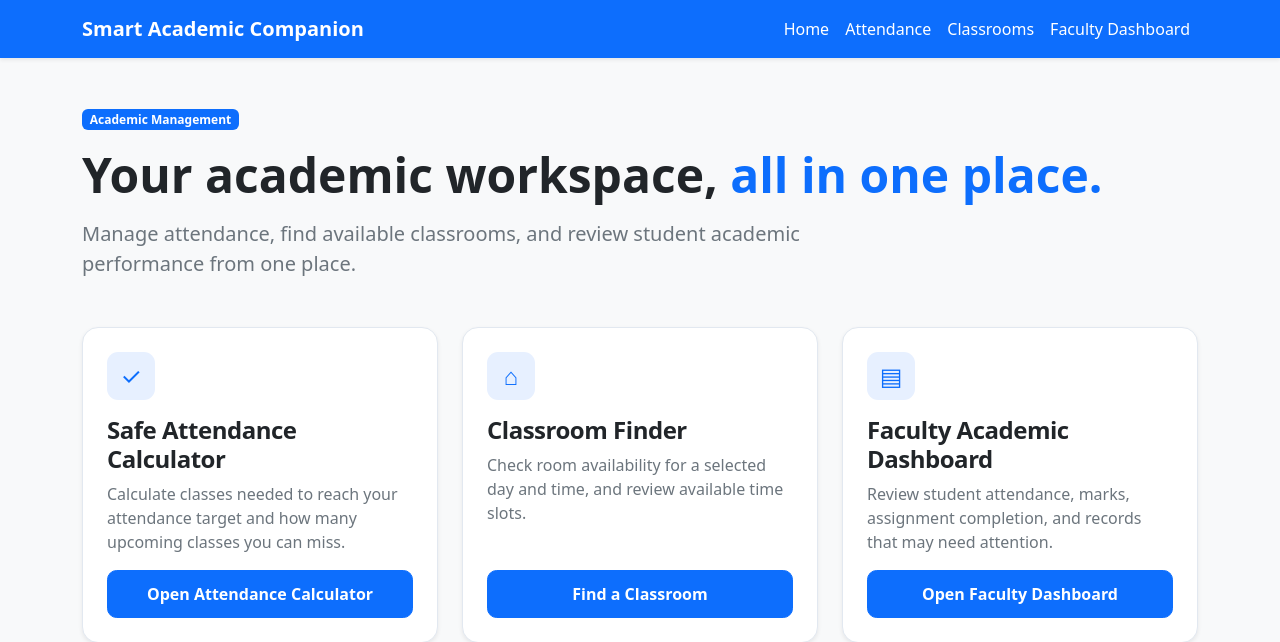
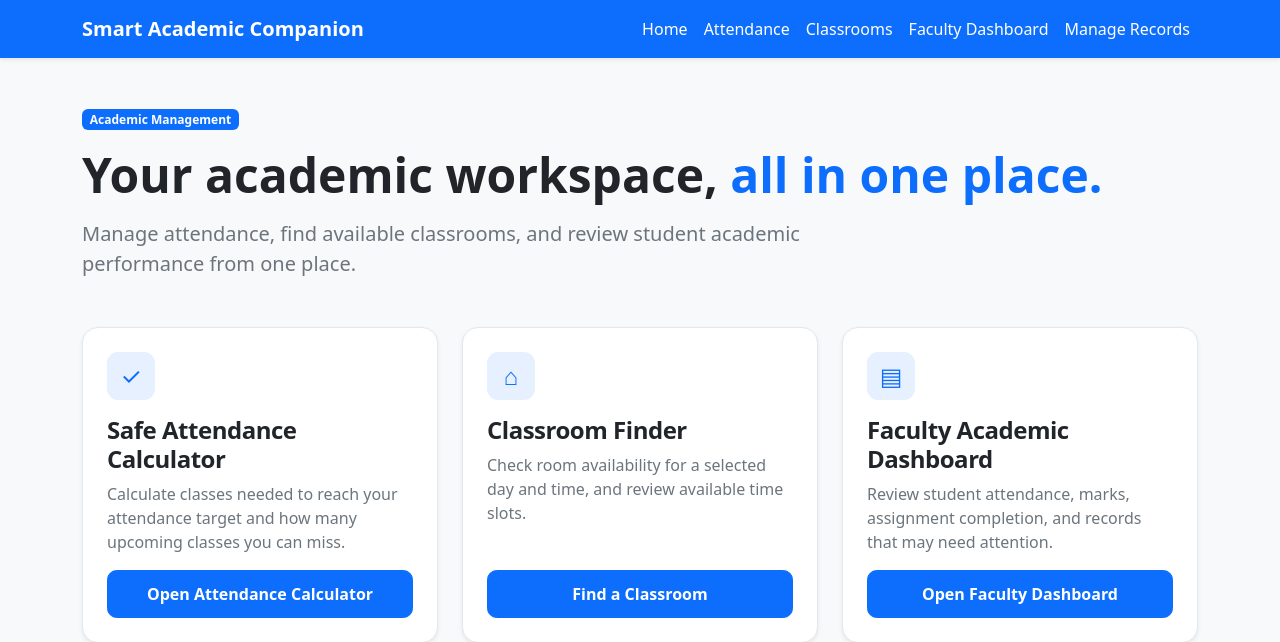
Before and after one commit to pharswanmohit07-cell/smart-academic-companion, a Flask app: page / in a window 1280 px wide. Shown: the top 642 px of the page. Run offline with Flask 3, Linux system fonts and the light colour scheme; parts of the project's set-up code (start-up, migrations or seed data) failed here and were passed over.

Commit message:
Add faculty record management navigation

```diff
--- a/templates/base.html
+++ b/templates/base.html
@@ -93,9 +93,8 @@
                 <a class="nav-link" href="{{ url_for('classrooms') }}">
                     Classrooms
                 </a>
-                <a class="nav-link" href="{{ url_for('risk_dashboard') }}">
-                    Faculty Dashboard
-                </a>
+                <a class="nav-link" href="{{ url_for('risk_dashboard') }}">Faculty Dashboard</a>
+                <a class="nav-link" href="{{ url_for('faculty_manage') }}">Manage Records</a>
             </div>
         </div>
     </div>
```
